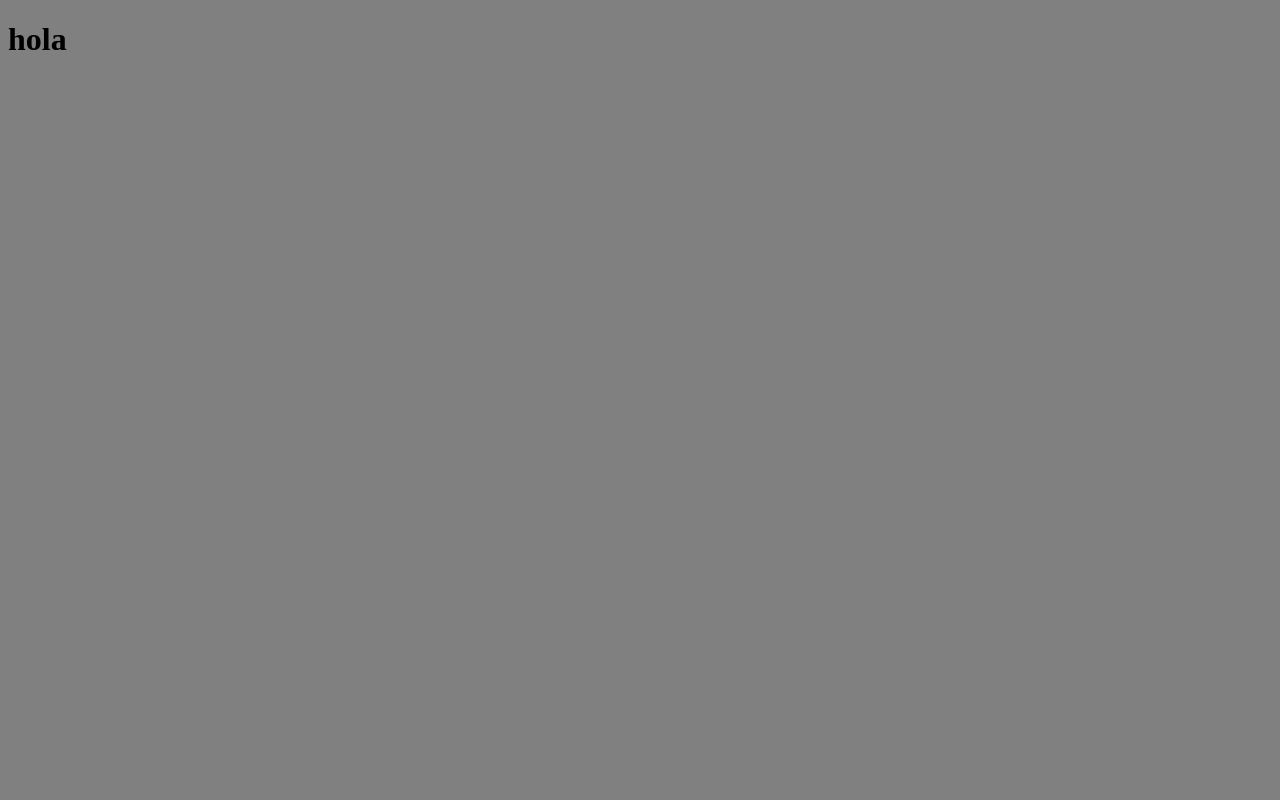
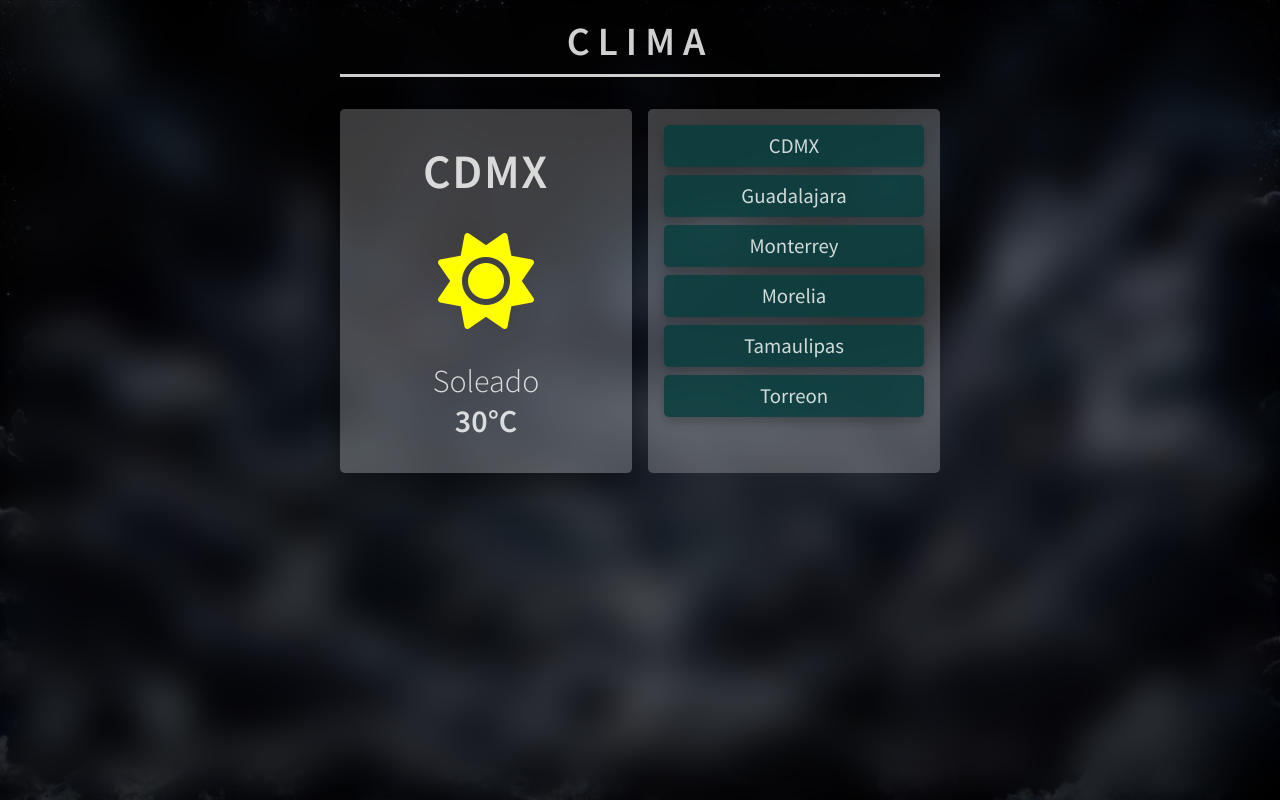
Before and after one commit to A14Narriaga/weather, a React (Create React App) app: page / in a window 1280 px wide. Built offline with nearby package versions, Linux system fonts and the light colour scheme.

Commit message:
Design implementation

```diff
--- a/public/index.html
+++ b/public/index.html
@@ -1,11 +1,15 @@
 <!DOCTYPE html>
 <html lang="en">
+
 <head>
   <meta charset="UTF-8">
   <meta name="viewport" content="width=device-width, initial-scale=1.0">
   <title>Document</title>
 </head>
+
 <body>
   <div id="root"></div>
+  <script src="https://kit.fontawesome.com/d398447405.js" crossorigin="anonymous"></script>
 </body>
+
 </html>
--- a/src/components/App.tsx
+++ b/src/components/App.tsx
@@ -1,11 +1,16 @@
-import React from "react";
 import "../sass/App.scss";
+import Card from "./Card";
+import CitySelector from "./CitySelector";
 
 const App = () => {
   return (
-    <div>
-      <h1>hola</h1>
-    </div>
+    <section className="container">
+      <h1 className="title">Clima</h1>
+      <div className="content">
+        <Card />
+        <CitySelector />
+      </div>
+    </section>
   );
 };
 
--- /dev/null
+++ b/src/components/Card.tsx
@@ -0,0 +1,12 @@
+const Card = () => {
+  return (
+    <section className="card">
+      <h3>CDMX</h3>
+      <i className="fas fa-sun"></i>
+      <p>Soleado</p>
+      <h1>30°C</h1>
+    </section>
+  );
+};
+
+export default Card;
--- /dev/null
+++ b/src/components/CitySelector.tsx
@@ -0,0 +1,16 @@
+const CitySelector = () => {
+    return (
+        <section className="citys">
+            <ul>
+                <li>CDMX</li>
+                <li>Guadalajara</li>
+                <li>Monterrey</li>
+                <li>Morelia</li>
+                <li>Tamaulipas</li>
+                <li>Torreon</li>
+            </ul>
+        </section>
+    )
+}
+
+export default CitySelector
--- a/src/sass/App.scss
+++ b/src/sass/App.scss
@@ -1,3 +1,93 @@
+@import url("https://fonts.googleapis.com/css2?family=Source+Sans+Pro:wght@300;400;600&display=swap");
+$background-color: #0a2255;
+$primary-color: #90f1a0;
+$select-color: rgba(255, 255, 255, 0.829);
+$nav-color: rgb(39, 46, 44);
+
+* {
+  box-sizing: border-box;
+  margin: 0;
+  padding: 0;
+}
+
+html {
+  height: 100%;
+}
+
 body {
-    background-color: gray;
+  background: url("./cloud.jpg");
+  background-position: center;
+  background-repeat: no-repeat;
+  background-size: cover;
+  backdrop-filter: blur(20px);
+  background-attachment: fixed;
+  height: 100%;
+  font-family: 'Source Sans Pro', sans-serif;
+  padding: 1rem;
+  .container {
+    max-width: 600px;
+    margin: 0 auto;
+    .title {
+      color: rgba(245, 245, 245, 0.849);
+      text-transform: uppercase;
+      letter-spacing: 0.5rem;
+      font-size: 2.5rem;
+      margin-bottom: 2rem;
+      border-bottom: 3px solid rgba(245, 245, 245, 0.849);
+      padding-bottom: 0.5rem;
+      text-align: center;
+    }
+    .content {
+      display: grid;
+      grid-template-columns: repeat(auto-fit, minmax(250px, 1fr));
+      gap: 1rem;
+    }
+    .card {
+      background-color: rgba(255, 255, 255, 0.226);
+      display: flex;
+      justify-content: center;
+      align-items: center;
+      flex-direction: column;
+      color: rgba(245, 245, 245, 0.849);
+      padding: 2rem;
+      border-radius: 0.3rem;
+      box-shadow: 0 15px 30px rgba(0, 0, 0, 0.5);
+      h3 {
+        font-size: 3rem;
+        margin-bottom: 2rem;
+        letter-spacing: 0.1rem;
+      }
+      i {
+        font-size: 6rem;
+        margin-bottom: 2rem;
+        left: 0;
+        color: yellow;
+      }
+      p {
+        font-size: 2rem;
+        font-weight: lighter;
+      }
+      h1 {
+        font-size: 2rem;
+      }
+    }
+    .citys {
+      background-color: rgba(255, 255, 255, 0.226);
+      border-radius: 0.3rem;
+      ul {
+        list-style: none;
+        padding: 0.5rem;
+        li {
+          color: rgba(245, 245, 245, 0.849);
+          font-size: 1.3rem;
+          text-align: center;
+          background-color: rgba(5, 61, 61, 0.808);
+          box-shadow: 0 5px 10px rgba(0, 0, 0, 0.2);
+          padding: 0.5rem;
+          border-radius: 0.3rem;
+          margin: 0.5rem;
+        }
+      }
+    }
+  }
 }
```
Also changed, not shown: src/sass/city.jpg (added), src/sass/cloud.jpg (added).
